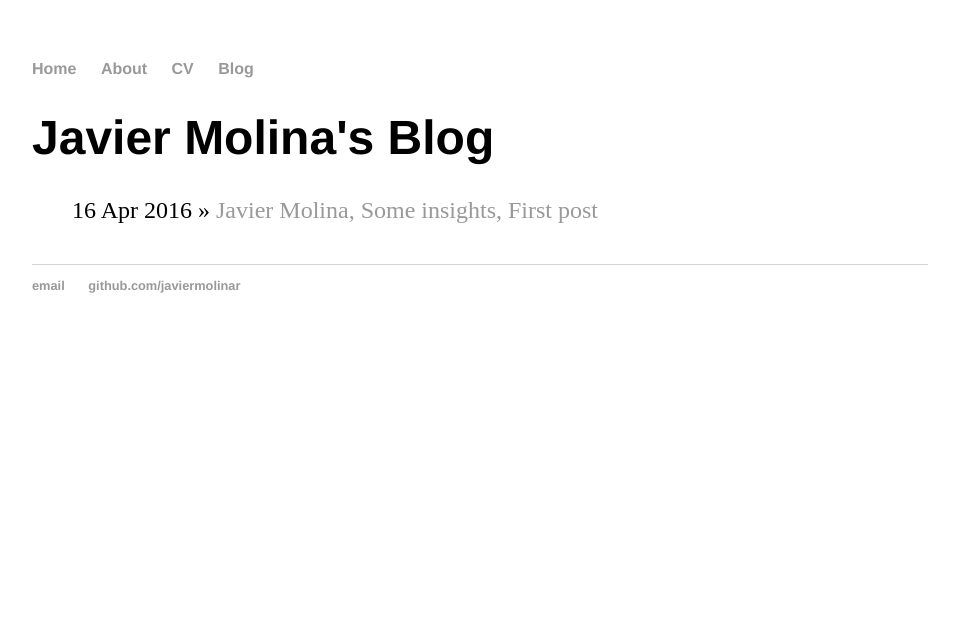
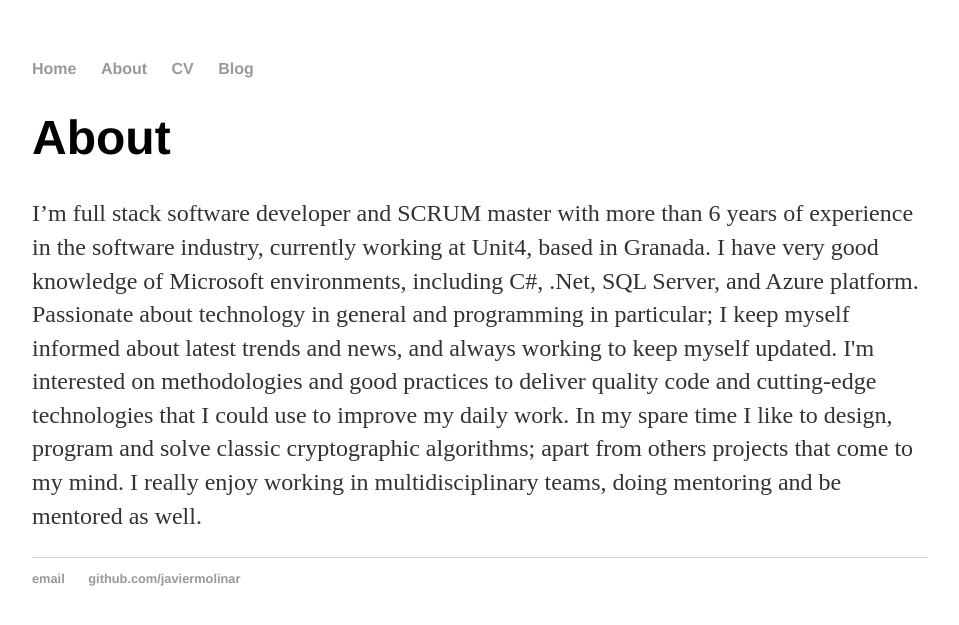
Before and after one commit to javiermolinar/javiermolinar.github.io, a Jekyll site: the page built from about/index.html, in a window 1280 px wide. Shown: the top 625 px of the page, without its empty margins (160-1119 px from the left). Built offline with Jekyll 4.4.1, drawn with Linux system fonts in a browser that asks for light colours.

Commit message:
Update index.html

```diff
--- a/about/index.html
+++ b/about/index.html
@@ -1,11 +1,16 @@
 ---
 layout: default
-title: Javier Molina's Blog
+title: About me
 ---
-	<h1>{{ page.title }}</h1>
-	<ul class="posts">
 
-	  {% for post in site.posts %}
-	    <li><span>{{ post.date | date_to_string }}</span> » <a href="{{ post.url }}" title="{{ post.title }}">{{ post.title }}</a></li>
-	  {% endfor %}
-	</ul>
+		<div class="about">
+			<h1>About</h1>
+			<p>
+				I’m full stack software developer and SCRUM master with more than 6 years of experience in the software industry, currently working at Unit4, based in Granada.
+				I have very good knowledge of Microsoft environments, including C#, .Net, SQL Server, and Azure platform.
+				Passionate about technology in general and programming in particular; I keep myself informed about latest trends and news, and always working to keep myself updated.
+				I'm interested on methodologies and good practices to deliver quality code and cutting-edge technologies that I could use to improve my daily work.
+				In my spare time I like to design, program and solve classic cryptographic algorithms; apart from others projects that come to my mind.
+				I really enjoy working in multidisciplinary teams, doing mentoring and be mentored as well.
+			</p>
+		</div>
```
